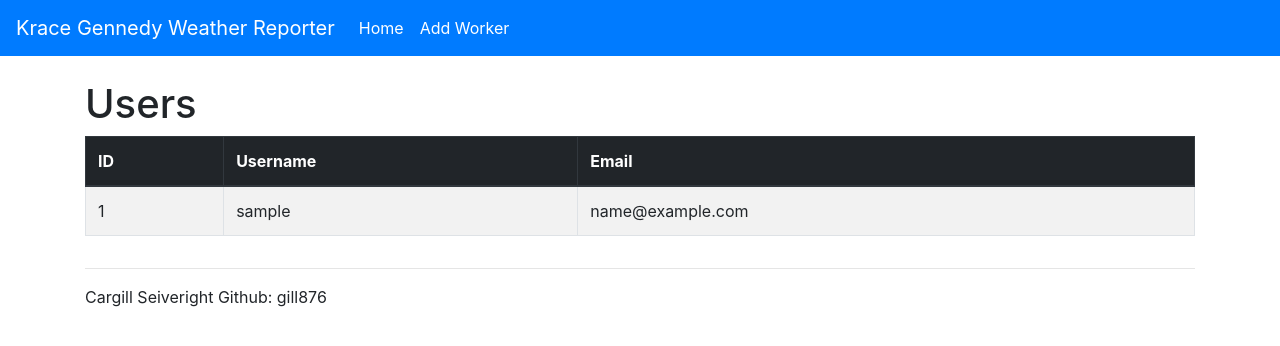
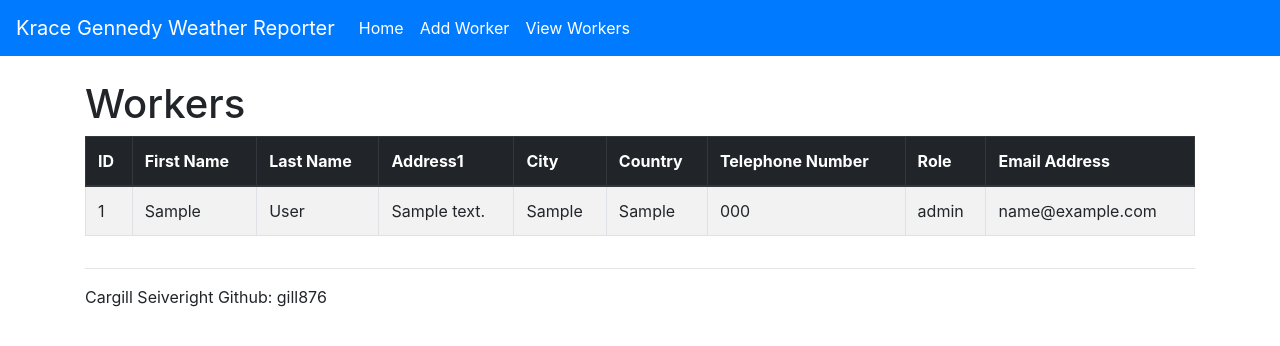
Before and after one commit to gill876/kg-weather-reporter, a Flask app: template app/templates/viewworkers.html in a window 1280 px wide. Shown: the top 346 px of the page. Run offline with Flask 2, Linux system fonts and the light colour scheme; tables that the repository leaves empty hold one stand-in row (values such as "Sample post"); the template is opened without the code that fills it: values that come from a table or form of the project are taken from there, most other values are stand-ins (such as "Sample title", 1, 10 or a date in 2020); some libraries are stand-ins or nearby versions.

Commit message:
View Workers

```diff
--- a/app/templates/header.html
+++ b/app/templates/header.html
@@ -12,6 +12,9 @@
       <li class="nav-item active">
         <a class="nav-link" href="{{ url_for('addWorker') }}">Add Worker <span class="sr-only">(current)</span></a>
       </li>
+      <li class="nav-item active">
+        <a class="nav-link" href="{{ url_for('viewWorkers') }}">View Workers <span class="sr-only">(current)</span></a>
+      </li>
     </ul>
   </div>
 </nav>
--- a/app/templates/viewworkers.html
+++ b/app/templates/viewworkers.html
@@ -1,30 +1,42 @@
 {% extends 'base.html' %}
 
 {% block main %}
-    <h1>Users</h1>
+    <h1>Workers</h1>
 
     <div class="table-responsive">
-        {% if users %}
+        {% if workers %}
         <table class="table table-striped table-bordered table-hover">
             <thead class="thead-dark">
                 <tr>
                     <th>ID</th>
-                    <th>Username</th>
-                    <th>Email</th>
+                    <th>First Name</th>
+                    <th>Last Name</th>
+                    <th>Address1</th>
+                    <th>City</th>
+                    <th>Country</th>
+                    <th>Telephone Number</th>
+                    <th>Role</th>
+                    <th>Email Address</th>
                 </tr>
             </thead>
             <tbody>
-                {% for user in users %}
+                {% for worker in workers %}
                     <tr>
-                        <td>{{ user.id }}</td>
-                        <td>{{ user.username }}</td>
-                        <td>{{ user.email }}</td>
+                        <td>{{ worker.id }}</td>
+                        <td>{{ worker.fname }}</td>
+                        <td>{{ worker.lname }}</td>
+                        <td>{{ worker.address1 }}</td>
+                        <td>{{ worker.city }}</td>
+                        <td>{{ worker.country }}</td>
+                        <td>{{ worker.telephone }}</td>
+                        <td>{{ worker.role }}</td>
+                        <td>{{ worker.email }}</td>
                     </tr>
                 {% endfor %}
             </tbody>
         </table>
         {% else %}
-            <p>There are currently no users.</p>
+            <p>There are currently no workers in the database.</p>
         {% endif %}
     </div>
 {% endblock %}
--- a/app/views.py
+++ b/app/views.py
@@ -41,6 +41,11 @@ def addWorker():
 
         flash_errors(worker)
     return render_template('addworker.html', form=workerF)
+
+@app.route('/viewworkers')
+def viewWorkers():
+    workers = Worker.query.all()
+    return render_template('viewworkers.html', workers=workers)
 
 @app.route('/etest')
 def send_email():
```
Also changed, not shown: README.md.
